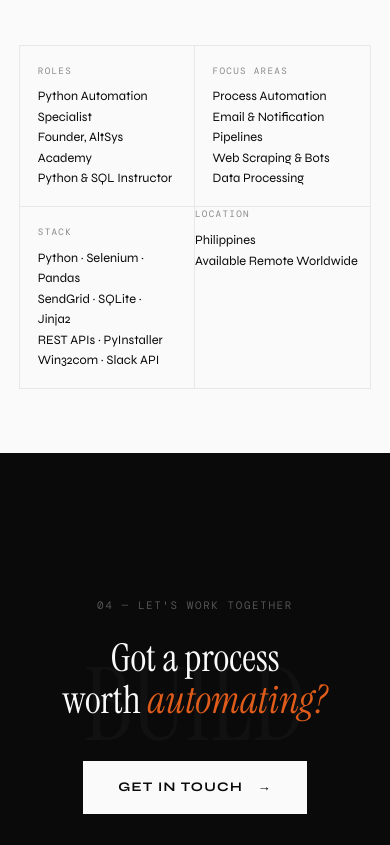
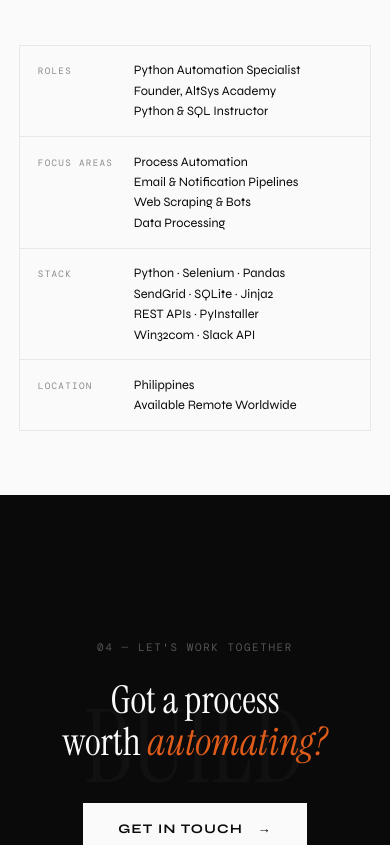
Before and after one commit to NinoDulay/ninodulay.github.io, a plain HTML site: page index.html in a window 390 px wide. Shown: the part 10518-11363 px from the top of the page. Drawn offline with nearby package versions, Linux system fonts and the light colour scheme; a web font is replaced by a local one.

Commit message:
Update index.html
Fixed bug on about me part.

```diff
--- a/index.html
+++ b/index.html
@@ -1,4 +1,3 @@
-
 <!DOCTYPE html>
 <html lang="en">
 <head>
@@ -241,10 +240,12 @@ footer .container { display: flex; justify-content: center; align-items: center;
   .pcard.featured { padding: 1.8rem; }
   .about-grid, .academy-grid { grid-template-columns: 1fr; gap: 3rem; }
   /* Collapse sidebar into compact 2-col grid on mobile */
-  .about-grid > div:last-child { display: grid; grid-template-columns: 1fr 1fr; gap: 0; border: 1px solid var(--gray-10); align-items: stretch; }
-  .aside-block { margin: 0; padding: 1.1rem; border: none; border-bottom: 1px solid var(--gray-10); border-right: 1px solid var(--gray-10); display: flex; flex-direction: column; }
-  .aside-block:nth-child(even) { border-right: none; }
-  .aside-block:nth-last-child(-n+2) { border-bottom: none; }
+  .about-grid > div:last-child { display: flex; flex-direction: column; gap: 0; border: 1px solid var(--gray-10); }
+  .aside-block { margin: 0; padding: 0.9rem 1.1rem; border: none; border-bottom: 1px solid var(--gray-10); display: flex; align-items: baseline; gap: 1rem; flex-wrap: wrap; }
+  .aside-block:last-child { border-bottom: none; margin: 0; padding: 0.9rem 1.1rem; }
+  .aside-label { font-size: 0.58rem; margin-bottom: 0; min-width: 80px; flex-shrink: 0; }
+  .aside-value { font-size: 0.82rem; line-height: 1.6; color: var(--black); }
+  .aside-block:nth-child(3), .aside-block:nth-child(4) { min-height: unset; }
   .aside-label { font-size: 0.58rem; margin-bottom: 0.5rem; }
   .aside-value { font-size: 0.8rem; line-height: 1.6; }
   .academy-stats { grid-template-columns: repeat(2, 1fr); }
```
